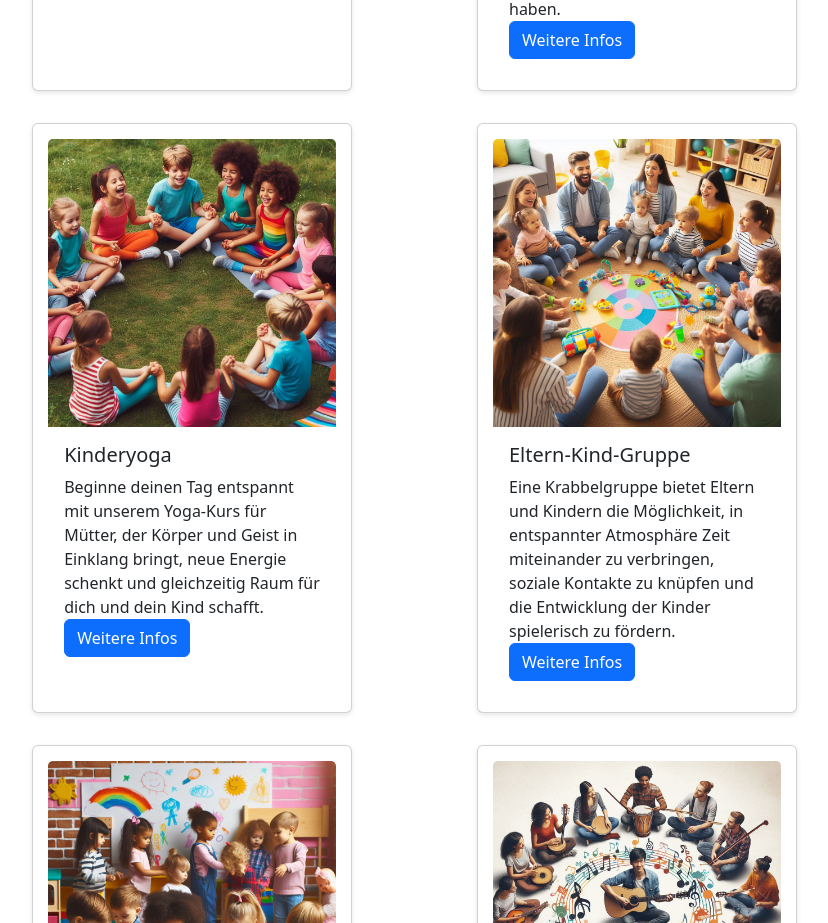
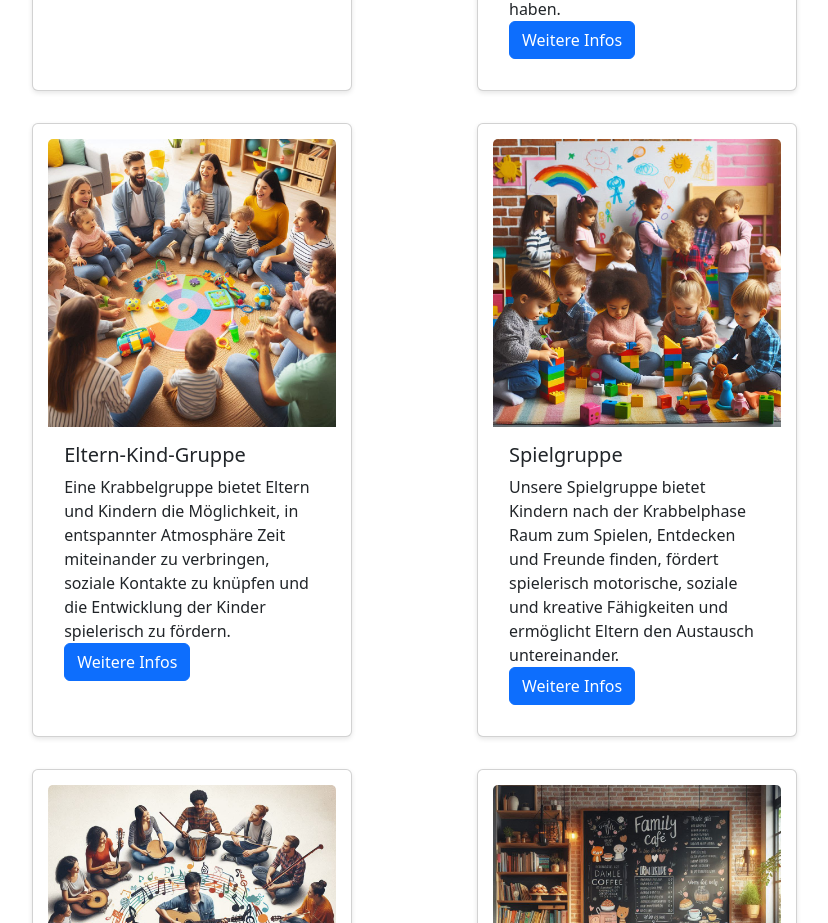
Before and after one commit to sebastianbraeutigam/shia-familienzentrum-website, a React (Create React App) app: page /angebote-leistungen/ueberblick in a window 1280 px wide. Shown: the part 1680-2603 px from the top of the page, without its empty margins (179-1007 px from the left). Built offline with nearby package versions, Linux system fonts and the light colour scheme.

Commit message:
delete path kinderyoga

```diff
--- a/src/components/Header/header.jsx
+++ b/src/components/Header/header.jsx
@@ -66,7 +66,7 @@ class Header extends Component {
                                         <li><NavLink className="dropdown-item" to="/angebote-leistungen/achtsamkeitstraining" onClick={this.closeMenu}>Achtsamkeitstraining</NavLink></li>
                                         <li><NavLink className="dropdown-item" to="/angebote-leistungen/informations-und-entlastungsgesraeche" onClick={this.closeMenu}>Informations- und Entlastungsgespräche</NavLink></li>
                                         <li><NavLink className="dropdown-item" to="/angebote-leistungen/kinder-und-jugendlichensprechstunde" onClick={this.closeMenu}>Kinder- und Jugendlichensprechstunde</NavLink></li>
-                                        <li><NavLink className="dropdown-item" to="/angebote-leistungen/kinderyoga" onClick={this.closeMenu}>Kinderyoga</NavLink></li>
+                                        {/* <li><NavLink className="dropdown-item" to="/angebote-leistungen/kinderyoga" onClick={this.closeMenu}>Kinderyoga</NavLink></li> */}
                                         <li><NavLink className="dropdown-item" to="/angebote-leistungen/eltern-kind-gruppe" onClick={this.closeMenu}>Eltern-Kind-Gruppe</NavLink></li>
                                         <li><NavLink className="dropdown-item" to="/angebote-leistungen/spielgruppe" onClick={this.closeMenu}>Spielgruppe</NavLink></li>
                                         <li><NavLink className="dropdown-item" to="/angebote-leistungen/musikkreis" onClick={this.closeMenu}>Musikkreis</NavLink></li>
--- a/src/components/pages/angebote-leistungen/overview.jsx
+++ b/src/components/pages/angebote-leistungen/overview.jsx
@@ -12,7 +12,7 @@ class Overview extends Component {
                         <OverviewCard image='umgang.jpg' imageAlt='Umgang' title='Umgang' description='Unser Angebot des begleiteten Umgangs ermöglicht es Kindern, in Anwesenheit einer neutralen Person den getrennt lebenden Elternteil zu treffen, wenn direkter Kontakt nicht möglich ist; dies kann durch das Jugendamt oder eine gerichtliche Entscheidung geregelt sein.' path='umgang' />
                         <OverviewCard image='information-entlastung.jpg' imageAlt='Informations- und Entlastungsgespräche' title='Informations- und Entlastungsgespräche' description='Unser Familienzentrum bietet vertrauensvolle Gesprächsangebote ohne Wartezeiten, um Familien bei Erziehungsfragen, Alltagsproblemen und Krisen zu unterstützen und gemeinsam Lösungen zu finden.' path='informations-und-entlastungsgesraeche' />
                         <OverviewCard image='kinder-jugendsprechstunde.jpg' imageAlt='Kinder- und Jugendsprechstunde' title='Kinder- und Jugendsprechstunde' description='Diese Sprechstunde bietet jungen Menschen einen sicheren Raum, um über persönliche Anliegen zu sprechen, gemeinsam Lösungen zu finden und bei Bedarf Unterstützung für die nächsten Schritte zu erhalten – alles in ihrem eigenen Tempo und mit der Option, eine Vertrauensperson dabei zu haben.' path='kinder-und-jugendlichensprechstunde'/>
-                        <OverviewCard image='kinderyoga.jpg' imageAlt='Kinderyoga' title='Kinderyoga' description='Beginne deinen Tag entspannt mit unserem Yoga-Kurs für Mütter, der Körper und Geist in Einklang bringt, neue Energie schenkt und gleichzeitig Raum für dich und dein Kind schafft.' path='kinderyoga' />
+                        {/* <OverviewCard image='kinderyoga.jpg' imageAlt='Kinderyoga' title='Kinderyoga' description='Beginne deinen Tag entspannt mit unserem Yoga-Kurs für Mütter, der Körper und Geist in Einklang bringt, neue Energie schenkt und gleichzeitig Raum für dich und dein Kind schafft.' path='kinderyoga' /> */}
                         <OverviewCard image='eltern-kind-gruppe.jpg' imageAlt='Eltern-Kind-Gruppe' title='Eltern-Kind-Gruppe' description='Eine Krabbelgruppe bietet Eltern und Kindern die Möglichkeit, in entspannter Atmosphäre Zeit miteinander zu verbringen, soziale Kontakte zu knüpfen und die Entwicklung der Kinder spielerisch zu fördern.' path='eltern-kind-gruppe' />
                         <OverviewCard image='spielgruppe.jpg' imageAlt='Spielgruppe' title='Spielgruppe' description='Unsere Spielgruppe bietet Kindern nach der Krabbelphase Raum zum Spielen, Entdecken und Freunde finden, fördert spielerisch motorische, soziale und kreative Fähigkeiten und ermöglicht Eltern den Austausch untereinander.' path='spielgruppe' />
                         <OverviewCard image='musikkreis.jpg' imageAlt='Musikkreis' title='Musikkreis' description='In unserer Eltern-Kind-Gruppe können Eltern und Kinder gemeinsam musizieren, erste Instrumente und Verse kennenlernen und in entspannter Atmosphäre soziale Kontakte knüpfen und die Sprachentwicklung fördern.' path='musikkreis' />
```
